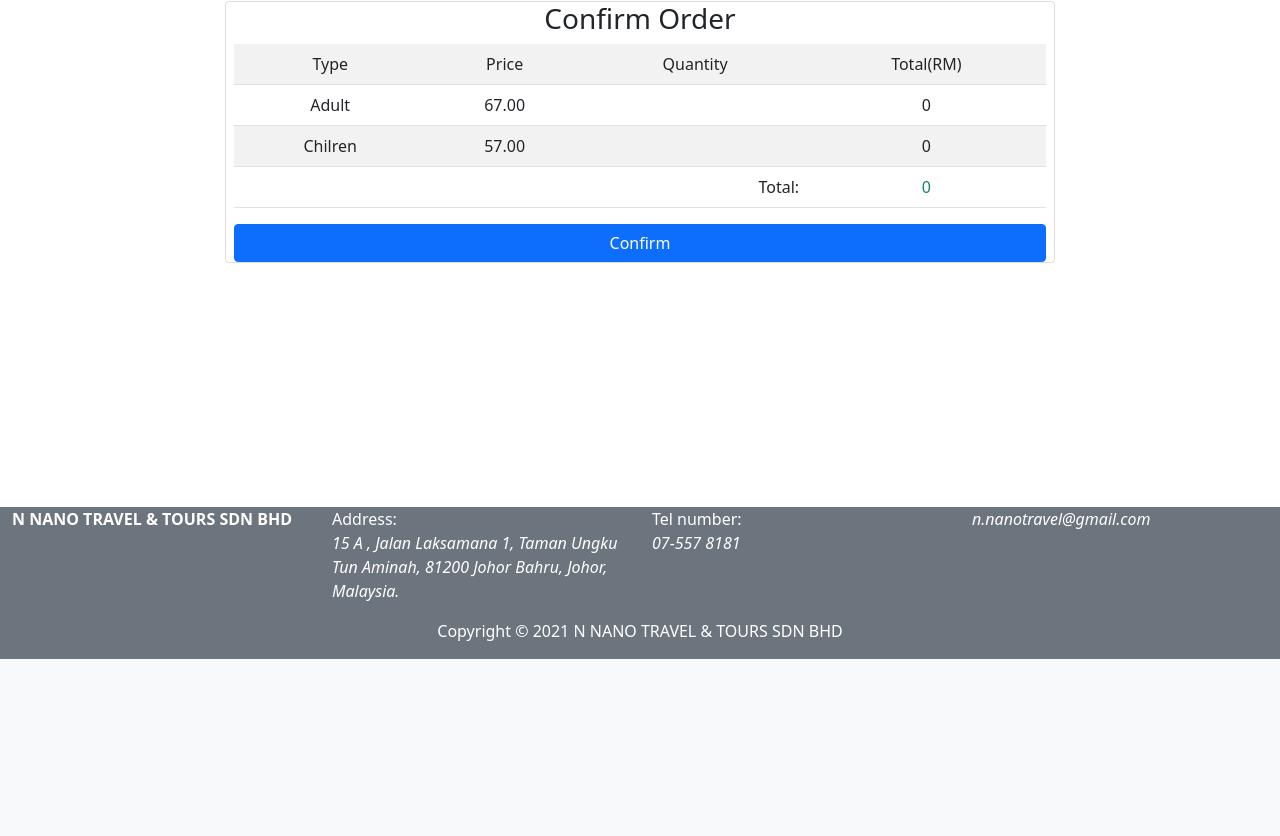
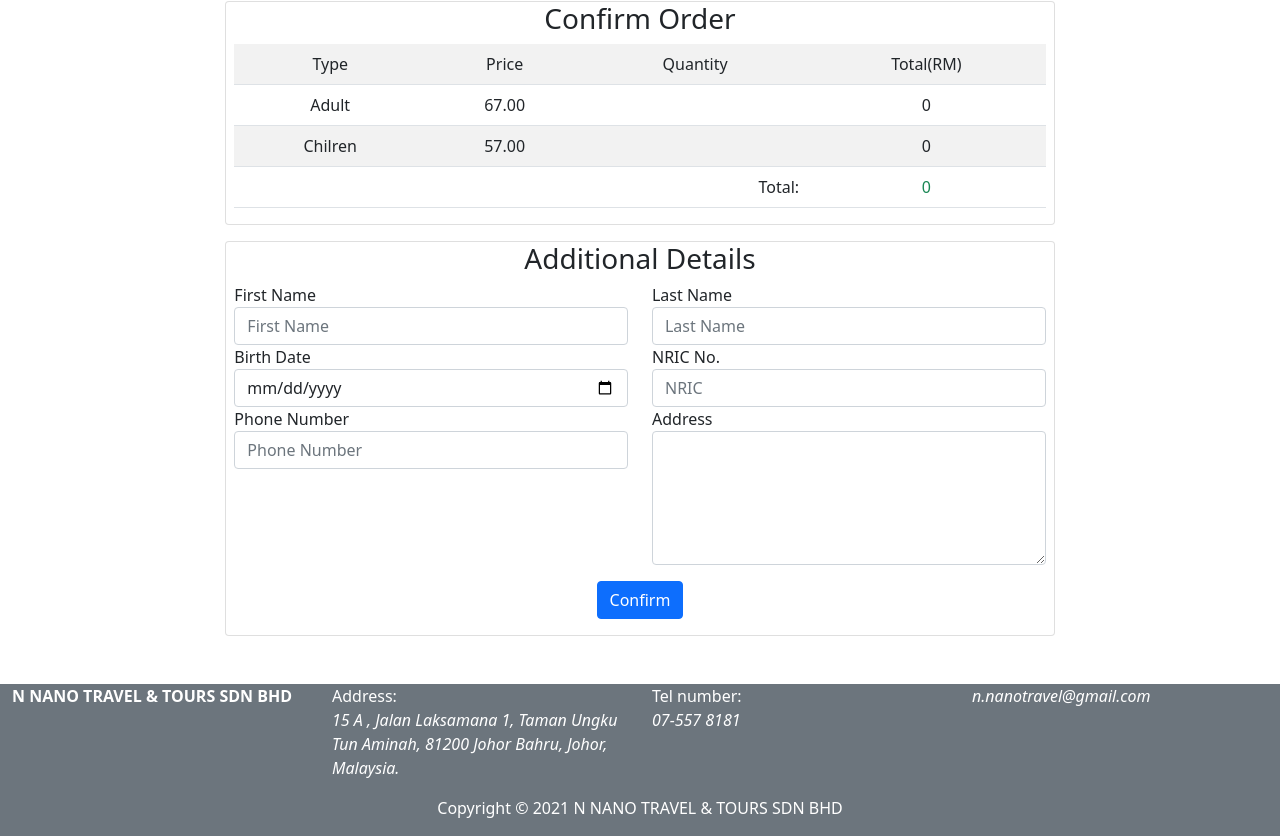
Before and after one commit to VictorDoom022/notMyProjectTravel, a PHP site: page /confirmOrder.php?pkgID=1 in a window 1280 px wide. Shown: the part 141-977 px from the top of the page. Before the commit the page ends 800 px from the top, so only its background shows below. Run offline with PHP 8.4, Linux system fonts and the light colour scheme; data comes from the database, SQL or seed files in the repository; data that the repository does not hold is empty.

Commit message:
additional booking form info

```diff
--- a/views/confirmOrder.php
+++ b/views/confirmOrder.php
@@ -4,7 +4,7 @@ require_once('../functions/connectDB.php');
 $packageID = $_GET['pkgID'];
 $adultQuantity = $_GET['adultQuantity'];
 $childrenQuantity = $_GET['childrenQuantity'];
-echo $bookSetDate = $_GET['bookSetDate'];
+$bookSetDate = $_GET['bookSetDate'];
 
 $sql = "SELECT * FROM tourpackage WHERE id = $packageID";
 $result = mysqli_query($conn, $sql);
@@ -26,12 +26,6 @@ if(mysqli_num_rows($result) > 0){
     <script src="https://cdn.jsdelivr.net/npm/bootstrap@5.0.1/dist/js/bootstrap.bundle.min.js" integrity="sha384-gtEjrD/SeCtmISkJkNUaaKMoLD0//ElJ19smozuHV6z3Iehds+3Ulb9Bn9Plx0x4" crossorigin="anonymous"></script>
     <title>Document</title>
     <style>
-        .footer {
-            position: fixed;
-            right: 0;
-            bottom: 0;
-            left: 0;
-        }
     </style>
 </head>
 <body>
@@ -77,12 +71,55 @@ if(mysqli_num_rows($result) > 0){
                             <td class="text-success"><?php echo $childrenTotal ?></td>
                         </tr>
                     </table>
-
-                    <button class="btn btn-primary" onclick="placeOrder()">Confirm</button>
                 </div>
             </div>
         </div>
     </div>
+
+    <!-- start of additional details section -->
+    <div class="container-fluid mt-3">
+        <div class="row justify-content-center align-item-center">
+            <div class="col-md-8">
+                <div class="card text-center px-2">
+                    <h3 class="card-title">Additional Details</h3>
+
+                    <form action="">
+                        <div class="row">
+                            <div class="col-md-6 text-start">
+                                <label>First Name</label>
+                                <input type="text" class="form-control" id="firstName" name="firstName" placeholder="First Name">
+                            </div>
+                            <div class="col-md-6 text-start">
+                                <label>Last Name</label>
+                                <input type="text" class="form-control" id="lastName" name="lastName" placeholder="Last Name">
+                            </div>
+                            <div class="col-md-6 text-start">
+                                <label>Birth Date</label>
+                                <input type="date" class="form-control" id="birthDate" name="birthDate" placeholder="Birth Date">
+                            </div>
+                            <div class="col-md-6 text-start">
+                                <label>NRIC No.</label>
+                                <input type="number" class="form-control" id="nric" name="nric" placeholder="NRIC">
+                            </div>
+                            <div class="col-md-6 text-start">
+                                <label>Phone Number</label>
+                                <input type="number" class="form-control" id="phoneNumber" name="phoneNumber" placeholder="Phone Number">
+                            </div>
+                            <div class="col-md-6 text-start">
+                                <label>Address</label>
+                                <textarea name="address" id="address" class="form-control" id="" cols="30" rows="5"></textarea>
+                            </div>
+
+                            <div class="col-md-12 justify-content-center my-3">
+                                <button class="btn btn-primary" onclick="placeOrder()">Confirm</button>
+                            </div>
+                        </div>
+                    </form>
+                </div>
+            </div>
+        </div>
+    </div>
+    <!-- end of additional details section -->
 
     <!-- start of footer section -->
     <?php
@@ -92,6 +129,13 @@ if(mysqli_num_rows($result) > 0){
 </body>
 <script>
 function placeOrder(){
+    var firstName = document.getElementById('firstName').value;
+    var lastName = document.getElementById('lastName').value;
+    var birthDate = document.getElementById('birthDate').value;
+    var nric = document.getElementById('nric').value;
+    var phoneNumber = document.getElementById('phoneNumber').value;
+    var address = document.getElementById('address').value;
+
     $.ajax({
         url: '../functions/bookingController.php',
         type: 'POST',
@@ -101,7 +145,13 @@ function placeOrder(){
             'userID' : <?php if(!empty($_SESSION['user_id'])){ echo $_SESSION['user_id']; } else { echo 'null';}?>,
             'bookAdultQuantity' : <?php echo $adultQuantity; ?>,
             'bookChildQuantity' : <?php echo $childrenQuantity; ?>,
-            'bookSetDate' : '<?php echo $bookSetDate; ?>'
+            'bookSetDate' : '<?php echo $bookSetDate; ?>',
+            'firstName' : firstName,
+            'lastName' : lastName,
+            'birthDate' : birthDate,
+            'nric' : nric,
+            'phoneNumber' : phoneNumber,
+            'address' : address,
         },
         success: function(data){
             window.location.href = "orderList.php";
```
Also changed, not shown: functions/bookingController.php (+8 -2 lines).
